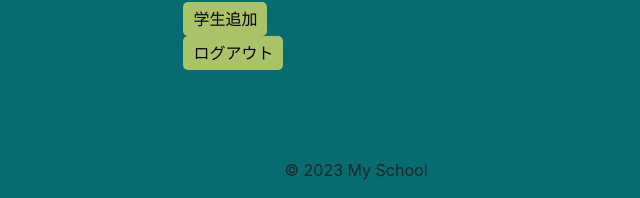
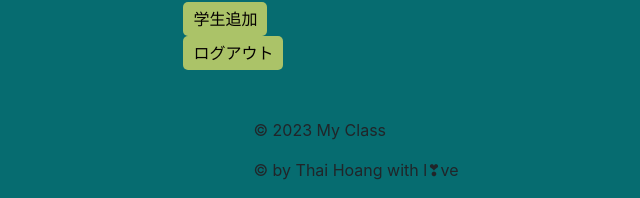
Before and after one commit to tthschool/jpstudent2, a Flask app: page /add in a window 1280 px wide. Shown: the part 602-800 px from the top of the page, without its empty margins (284-924 px from the left). Run offline with Flask 3, Linux system fonts and the light colour scheme; some libraries are stand-ins or nearby versions.

Commit message:
ngochoang

```diff
--- a/__init__.py
+++ b/__init__.py
@@ -20,5 +20,4 @@ def create_app(config_file = "settings.py"):
     login_manager.init_app(app)
     app.register_blueprint(main_bp)
     app.register_blueprint(check_bp)
-    # ...
     return app
--- a/templates/base.html
+++ b/templates/base.html
@@ -57,7 +57,8 @@
       {% endblock %}
     </main>
     <footer>
-      <p>&copy; 2023 My School</p>
+      <p>&copy; 2023 My Class</p>
+      <p>&copy; by Thai Hoang with l❣ve</p>
     </footer>
   </body>
 </html>
```
